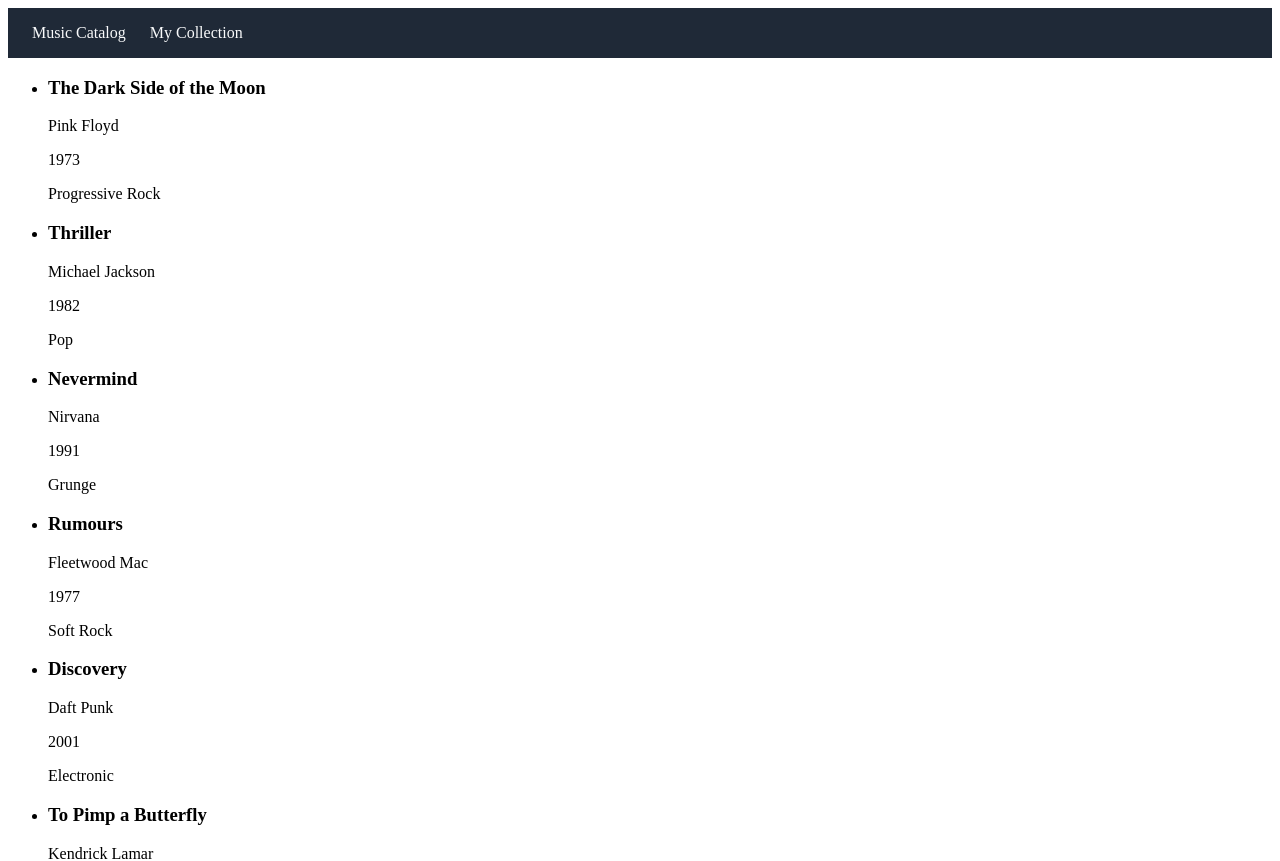
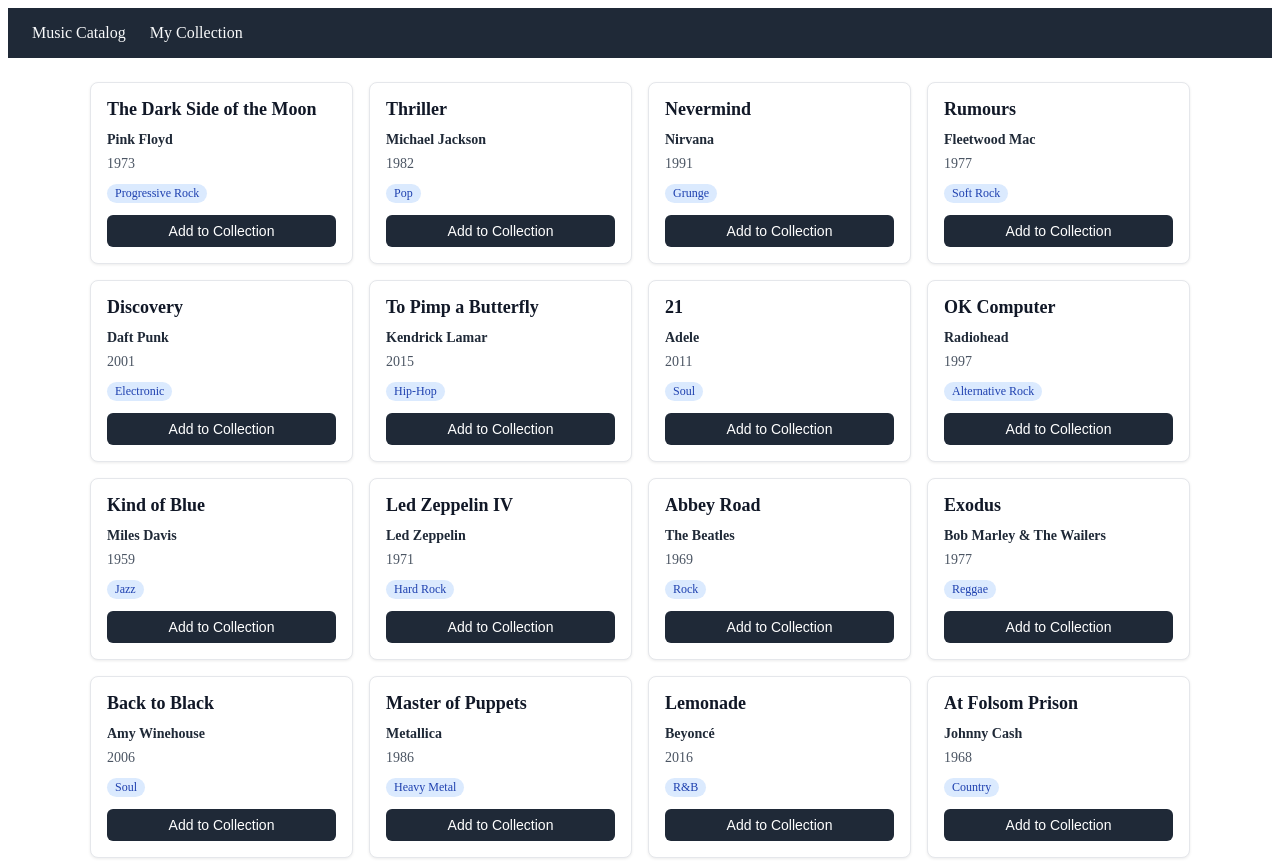
Before and after one commit to SvetlinGG/React-course, a React (Vite) app in the folder React-hooks-training/: page / in a window 1280 px wide. Shown: the top 861 px of the page. Built offline with nearby package versions, Linux system fonts and the light colour scheme.

Commit message:
simple style of catalog cards

```diff
--- /dev/null
+++ b/React-hooks-training/src/components/MusicCatalog.css
@@ -0,0 +1,72 @@
+.container {
+  max-width: 1100px;
+  margin: 0 auto;
+  padding: 24px 16px;
+}
+
+.album-list {
+  display: grid;
+  grid-template-columns: repeat(auto-fill, minmax(220px, 1fr));
+  gap: 16px;
+  list-style: none;
+  margin: 0;
+  padding: 0;
+}
+
+.album-card {
+  display: flex;
+  flex-direction: column;
+  align-items: flex-start;
+  background-color: #ffffff;
+  border: 1px solid #e5e7eb;
+  border-radius: 8px;
+  padding: 16px;
+  box-shadow: 0 1px 3px rgba(0, 0, 0, 0.08);
+}
+
+.album-card h3 {
+  margin: 0 0 8px;
+  font-size: 18px;
+  color: #111827;
+}
+
+.album-card p {
+  margin: 4px 0;
+  color: #4b5563;
+  font-size: 14px;
+}
+
+.album-card .artist {
+  font-weight: 600;
+  color: #1f2937;
+}
+
+.album-card .genre {
+  display: inline-block;
+  margin-top: 8px;
+  padding: 2px 8px;
+  background-color: #dbeafe;
+  color: #1e40af;
+  border-radius: 999px;
+  font-size: 12px;
+}
+
+.add-btn {
+  margin-top: auto;
+  align-self: stretch;
+  padding: 8px 12px;
+  background-color: #1f2937;
+  color: #ffffff;
+  border: none;
+  border-radius: 6px;
+  font-size: 14px;
+  cursor: pointer;
+}
+
+.album-card .genre {
+  margin-bottom: 12px;
+}
+
+.add-btn:hover {
+  background-color: #2563eb;
+}
--- a/React-hooks-training/src/components/MusicCatalog.jsx
+++ b/React-hooks-training/src/components/MusicCatalog.jsx
@@ -1,5 +1,6 @@
 //import { useEffect, useState } from 'react';
 import { albums } from '../data/music';
+import './MusicCatalog.css';
 
 
 export default function MusicCatalog() {
@@ -7,18 +8,17 @@ export default function MusicCatalog() {
 
     return (
         <div className="container">
-            {
-                albums.map((album) => (
-                    <ul>
-                    <li key={album.id}>
+            <ul className="album-list">
+                {albums.map((album) => (
+                    <li key={album.id} className="album-card">
                         <h3>{album.album}</h3>
-                        <p>{album.artist}</p>
+                        <p className="artist">{album.artist}</p>
                         <p>{album.year}</p>
-                        <p>{album.genre}</p>
+                        <p className="genre">{album.genre}</p>
+                        <button className="add-btn">Add to Collection</button>
                     </li>
-                    </ul>
-                ))
-            }
+                ))}
+            </ul>
         </div>
     );
 }
```
